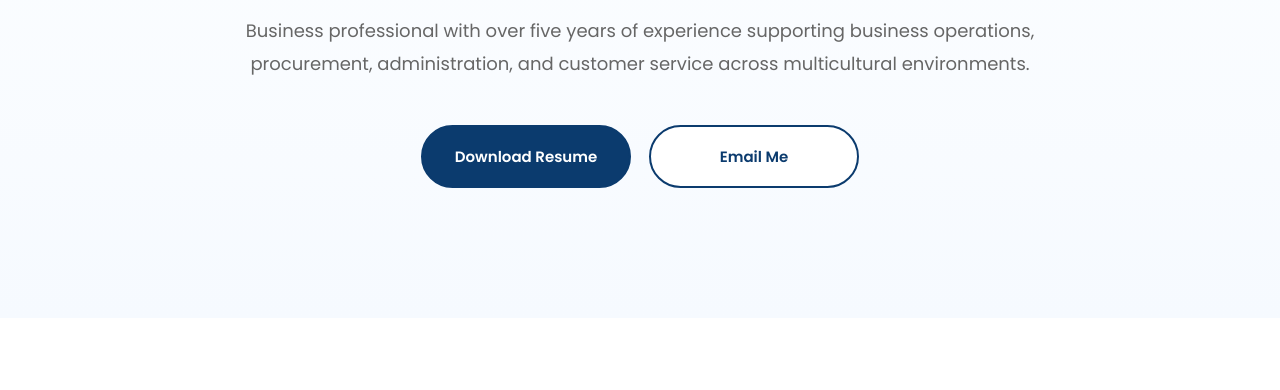
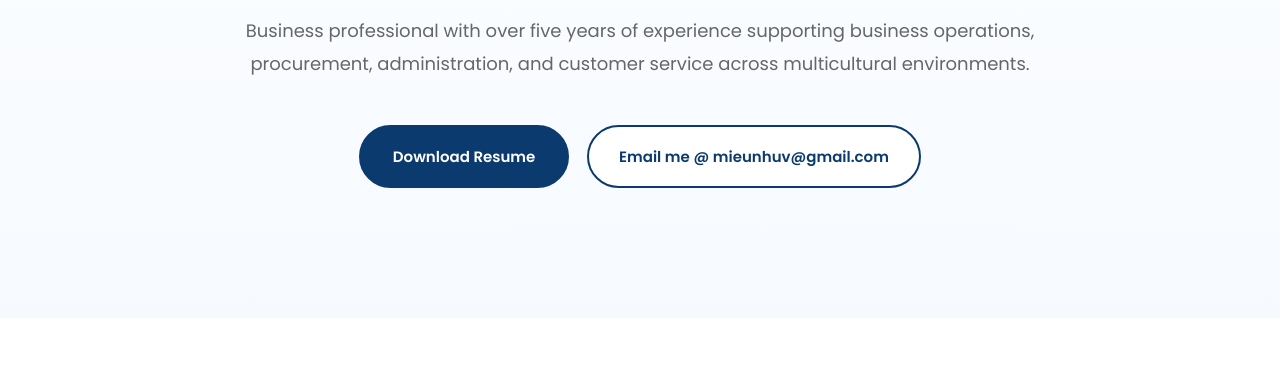
Before and after one commit to nhu1996/nhu1996.github.io, a plain HTML site: page index.html in a window 1280 px wide. Shown: the part 410-800 px from the top of the page. Drawn offline with Linux system fonts and the light colour scheme.

Commit message:
Update index.html

```diff
--- a/index.html
+++ b/index.html
@@ -473,7 +473,7 @@ Business professional with over five years of experience supporting business ope
 
     <a class="hero-action-btn secondary"
        href="mailto:mieunhuv@gmail.com">
-       Email Me
+       Email me @ mieunhuv@gmail.com
     </a>
 
 </div>
@@ -695,7 +695,6 @@ Operations & Procurement Coordinator
 <p><strong>ATL Vietnam</strong></p>
 
 <p>03/2019 - 12/2025</p>
-<br>
 <ul>
 <li>Coordinated procurement activities and supplier communications.</li>
 
@@ -726,9 +725,6 @@ Operations & Procurement Coordinator
         <p>Auckland, New Zealand</p>
 
         <p>03/2026 - Present</p>
-
-        <br>
-
         <ul>
             <li>Delivered excellent customer service in a fast-paced hospitality environment.</li>
             <li>Handled POS transactions accurately and efficiently.</li>
```
